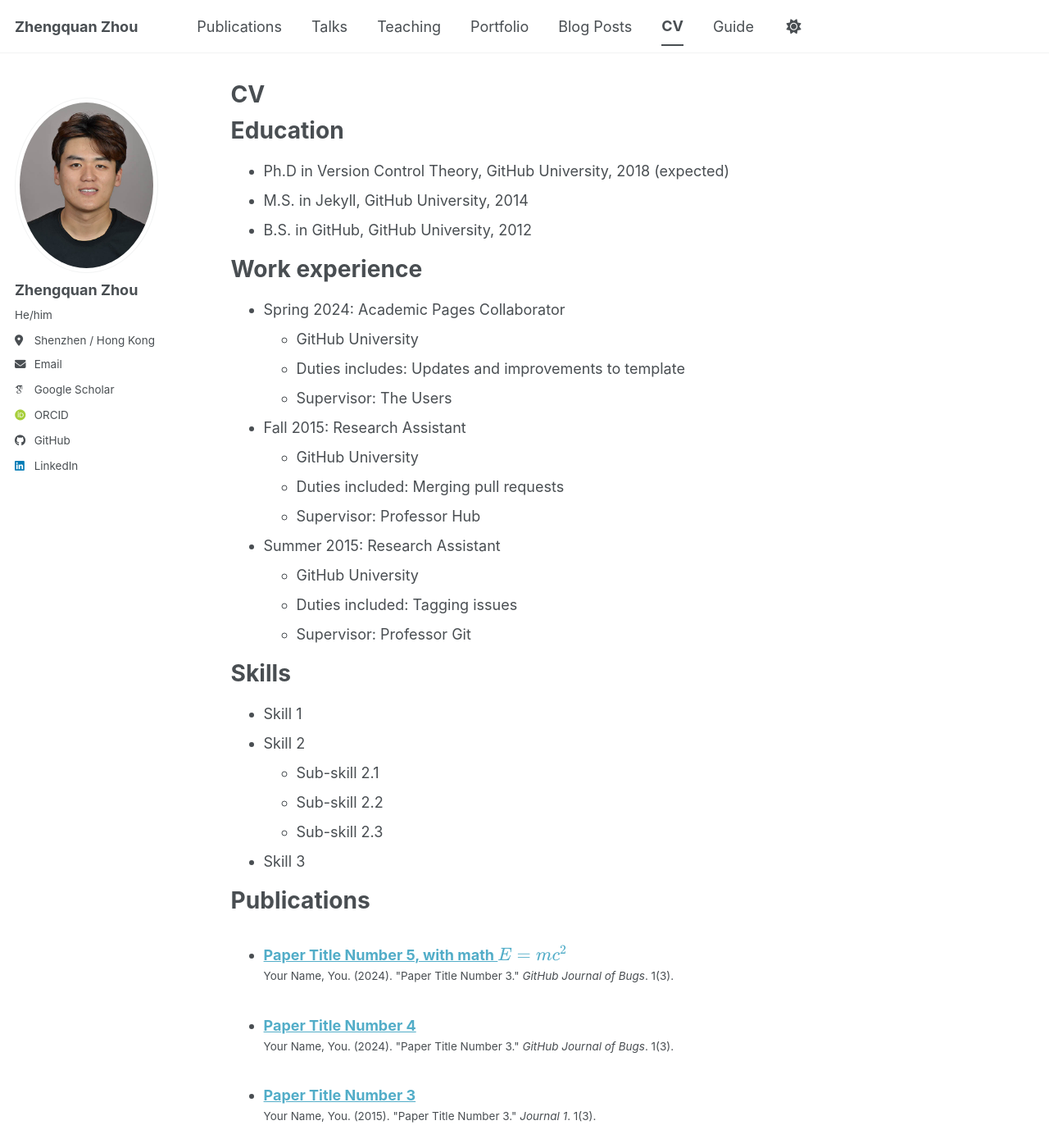
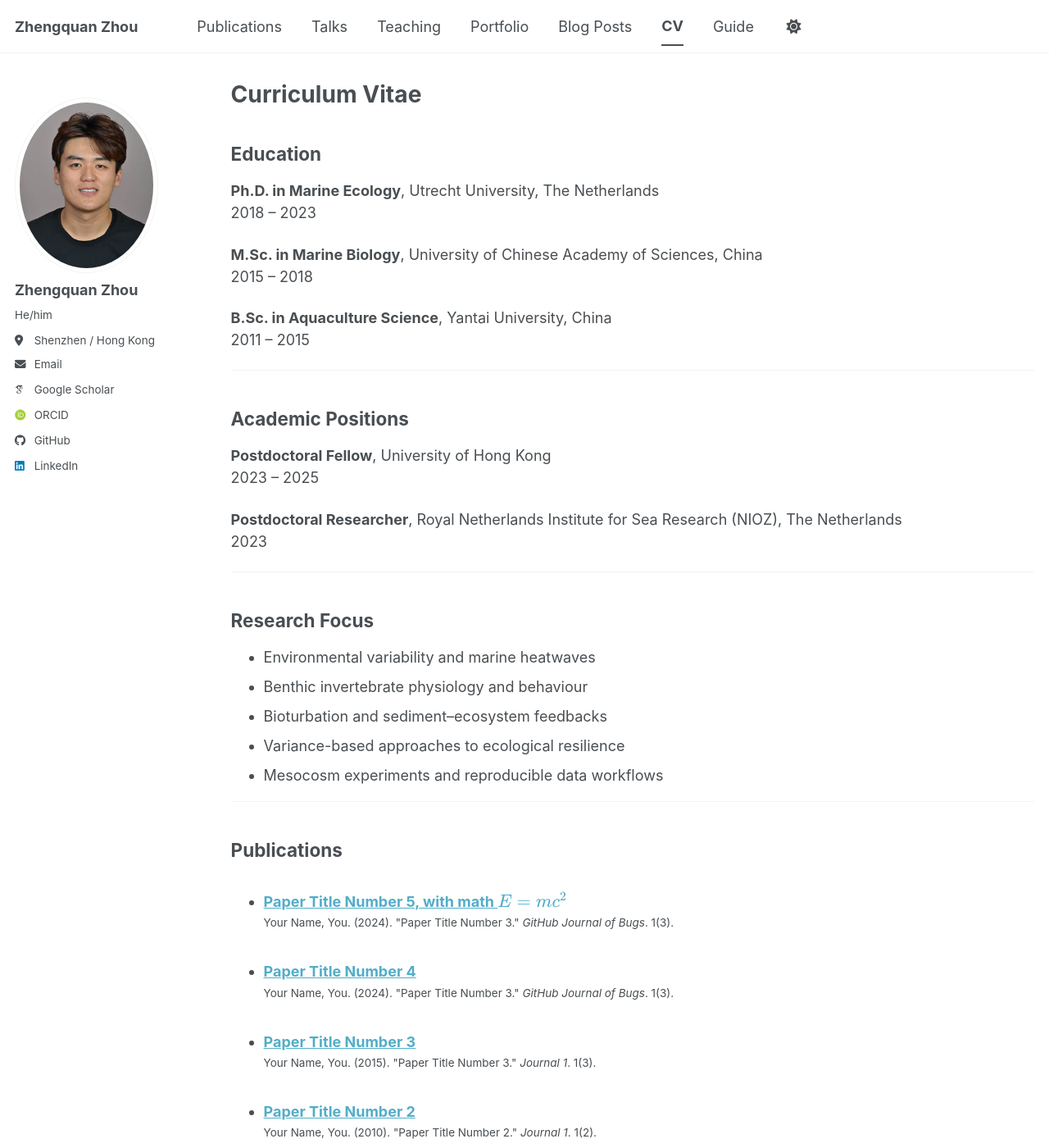
Before and after one commit to zqzhou7/zqzhou7.github.io, a Jekyll site: the page built from _pages/cv.md, in a window 1280 px wide and 1400 px high. Shown: the whole window at 82% size. Built offline with Jekyll 4.4.1, drawn with Linux system fonts in a browser that asks for light colours; some web fonts are replaced; a script bundle is joined from its source files by our own code; library files that are not in the unit come from our copies; some of the changed text lies outside the part shown.

Commit message:
Revise CV with updated education and experience
Updated CV with new educational background and work experience. Added sections for academic positions, research focus, publications, conferences, teaching, funding, and awards.

```diff
--- a/_pages/cv.md
+++ b/_pages/cv.md
@@ -1,6 +1,6 @@
 ---
 layout: archive
-title: "CV"
+title: "Curriculum Vitae"
 permalink: /cv/
 author_profile: true
 redirect_from:
@@ -9,56 +9,86 @@ redirect_from:
 
 {% include base_path %}
 
-Education
-======
-* Ph.D in Version Control Theory, GitHub University, 2018 (expected)
-* M.S. in Jekyll, GitHub University, 2014
-* B.S. in GitHub, GitHub University, 2012
+## Education
+**Ph.D. in Marine Ecology**, Utrecht University, The Netherlands
+2018 – 2023
 
-Work experience
-======
-* Spring 2024: Academic Pages Collaborator
-  * GitHub University
-  * Duties includes: Updates and improvements to template
-  * Supervisor: The Users
+**M.Sc. in Marine Biology**, University of Chinese Academy of Sciences, China
+2015 – 2018
 
-* Fall 2015: Research Assistant
-  * GitHub University
-  * Duties included: Merging pull requests
-  * Supervisor: Professor Hub
+**B.Sc. in Aquaculture Science**, Yantai University, China
+2011 – 2015
 
-* Summer 2015: Research Assistant
-  * GitHub University
-  * Duties included: Tagging issues
-  * Supervisor: Professor Git
+---
 
-Skills
-======
-* Skill 1
-* Skill 2
-  * Sub-skill 2.1
-  * Sub-skill 2.2
-  * Sub-skill 2.3
-* Skill 3
+## Academic Positions
+**Postdoctoral Fellow**, University of Hong Kong
+2023 – 2025
 
-Publications
-======
-  <ul>{% for post in site.publications reversed %}
-    {% include archive-single-cv.html %}
-  {% endfor %}</ul>
+**Postdoctoral Researcher**, Royal Netherlands Institute for Sea Research (NIOZ), The Netherlands
+2023
 
-Talks
-======
-  <ul>{% for post in site.talks reversed %}
-    {% include archive-single-talk-cv.html  %}
-  {% endfor %}</ul>
+---
 
-Teaching
-======
-  <ul>{% for post in site.teaching reversed %}
-    {% include archive-single-cv.html %}
-  {% endfor %}</ul>
+## Research Focus
+- Environmental variability and marine heatwaves
+- Benthic invertebrate physiology and behaviour
+- Bioturbation and sediment–ecosystem feedbacks
+- Variance-based approaches to ecological resilience
+- Mesocosm experiments and reproducible data workflows
 
-Service and leadership
-======
-* Currently signed in to 43 different slack teams
+---
+
+## Publications
+<ul>
+{% for post in site.publications reversed %}
+  {% include archive-single-cv.html %}
+{% endfor %}
+</ul>
+
+---
+
+## Conferences & Talks
+<ul>
+{% for post in site.talks reversed %}
+  {% include archive-single-talk-cv.html %}
+{% endfor %}
+</ul>
+
+---
+
+## Teaching & Supervision
+<ul>
+{% for post in site.teaching reversed %}
+  {% include archive-single-cv.html %}
+{% endfor %}
+</ul>
+
+### Internship & Thesis Supervision
+- **Cristian Martin**, Ghent University (2020.01 – 2020.06) — IMBRSea Joint MSc Thesis
+- **Simon Hof**, HAN University of Applied Sciences (2020.08 – 2021.01) — Internship Research Project
+- **Max Wielders**, HAS University of Applied Sciences (2021.03 – 2021.06) — Internship Research Project
+- **Janneke de Bresser**, Utrecht University (2021.04 – 2021.07) — BSc Thesis
+- **Quinn Bommelé**, HZ University of Applied Sciences (2021.06 – 2021.11) — BSc Thesis
+- **Tony Chi Wa So**, University of Hong Kong (2025.03 – 2025.06) — MSc Thesis
+
+---
+
+## Funding & Grants
+- **Environment and Conservation Fund (Hong Kong)** — *Assessing impacts of sea urchin grazing on Sargassum biodiversity in Hong Kong waters* (2025, under review)
+- **China Scholarship Council (CSC)** — Chinese High-Level University Postgraduate Project
+  *(Grant No. 201804910683, Awarded, 2018–2022)*
+
+---
+
+## Academic Service
+**Peer Review:**
+*Global Change Biology*; *Estuarine, Coastal and Shelf Science*; *Wetlands*;
+*Environmental Sciences Europe*; *AIMS Geosciences*
+
+---
+
+## Awards & Certifications
+- Academician Liu Ruiyu Marine Science Scholarship (2018)
+- Outstanding Student Leader Award, University of Chinese Academy of Sciences (2018)
+- Cambridge Business English Certificate — C1
```
